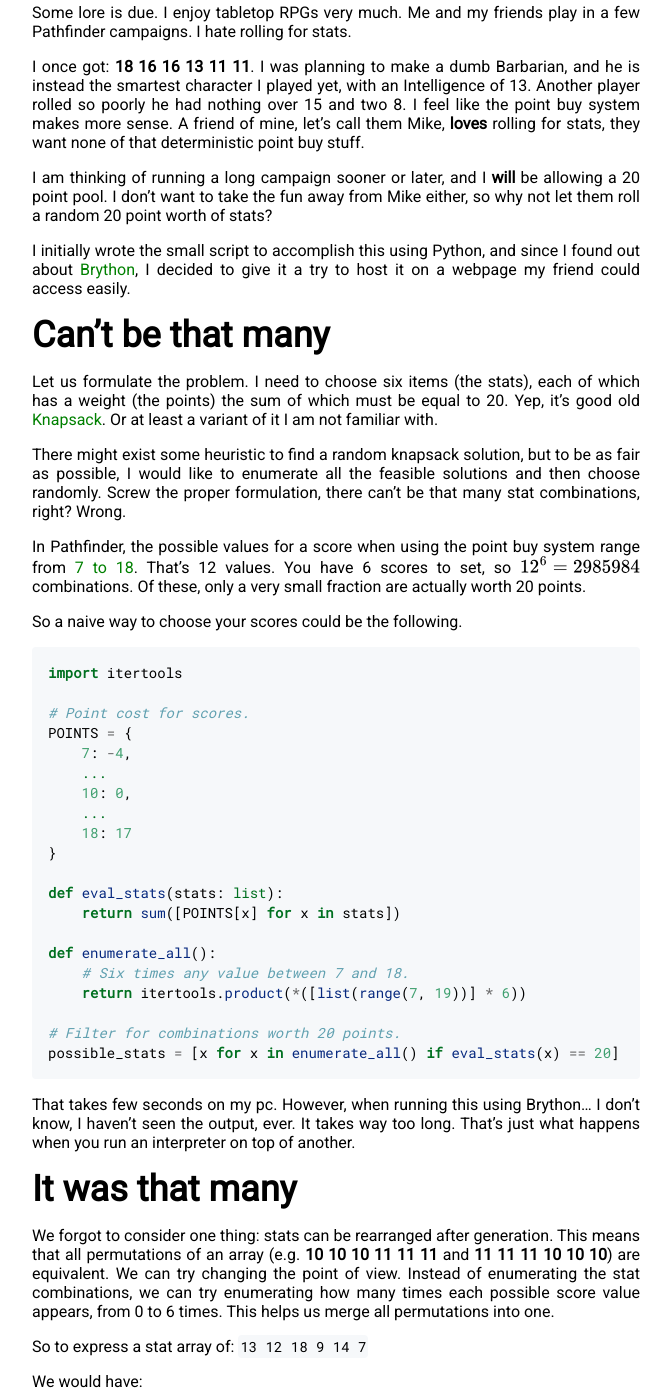
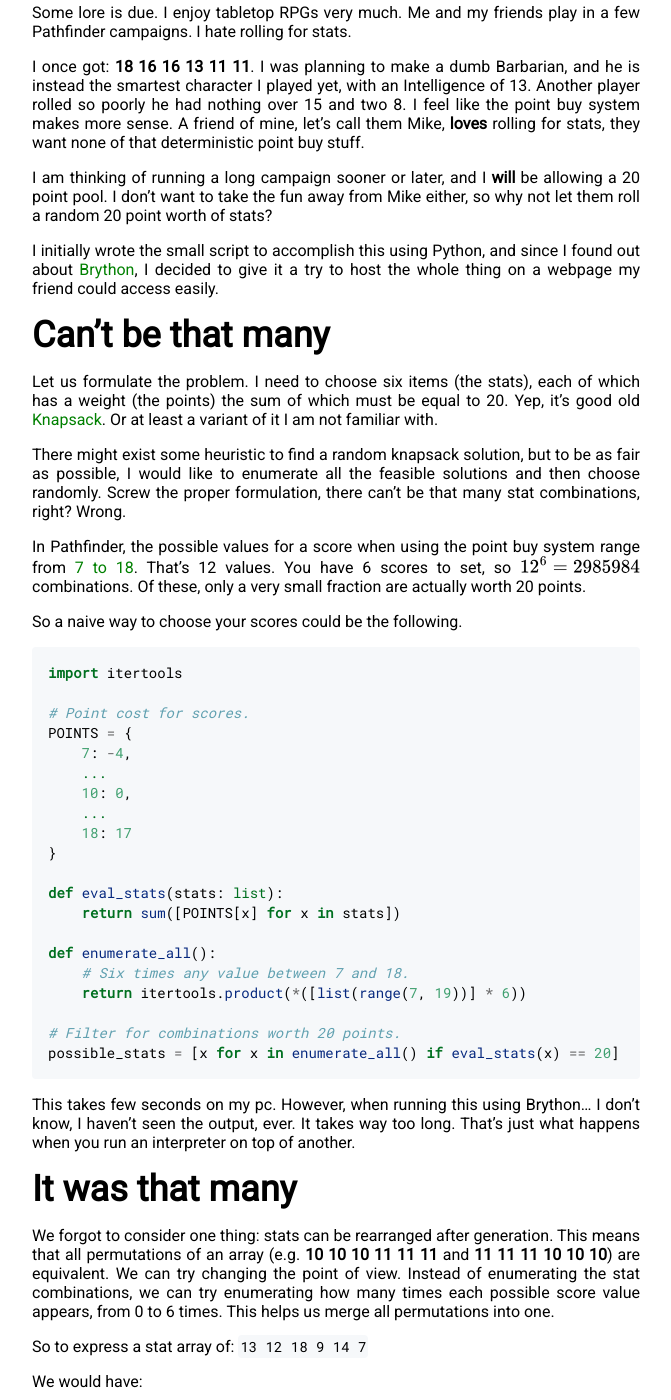
Before and after one commit to ricdezen/ricdezen.github.io, a Jekyll site: the page built from _posts/2022-05-19-point-buy.md, in a window 1280 px wide and 1400 px high, scrolled down 298 px. Shown: the whole window, without its empty margins (304-975 px from the left). Built offline with Jekyll 4.4.1, drawn with Linux system fonts in a browser that asks for light colours; our own code applies the rules of GitHub Pages for plain Markdown files.

Commit message:
Minor changes to article

````diff
--- a/_posts/2022-05-19-point-buy.md
+++ b/_posts/2022-05-19-point-buy.md
@@ -20,7 +20,8 @@ allowing a 20 point pool. I don't want to take the fun away from Mike either, so
 why not let them roll a random 20 point worth of stats?
 
 I initially wrote the small script to accomplish this using Python, and since I
-found out about [Brython](https://brython.info/), I decided to give it a try to host it on a webpage my friend could access easily.
+found out about [Brython](https://brython.info/), I decided to give it a try to
+host the whole thing on a webpage my friend could access easily.
 
 ## Can't be that many
 
@@ -64,7 +65,7 @@ def enumerate_all():
 possible_stats = [x for x in enumerate_all() if eval_stats(x) == 20]
 ```
 
-That takes few seconds on my pc. However, when running this using Brython...
+This takes few seconds on my pc. However, when running this using Brython...
 I don't know, I haven't seen the output, ever. It takes way too long. That's
 just what happens when you run an interpreter on top of another.
 
````
